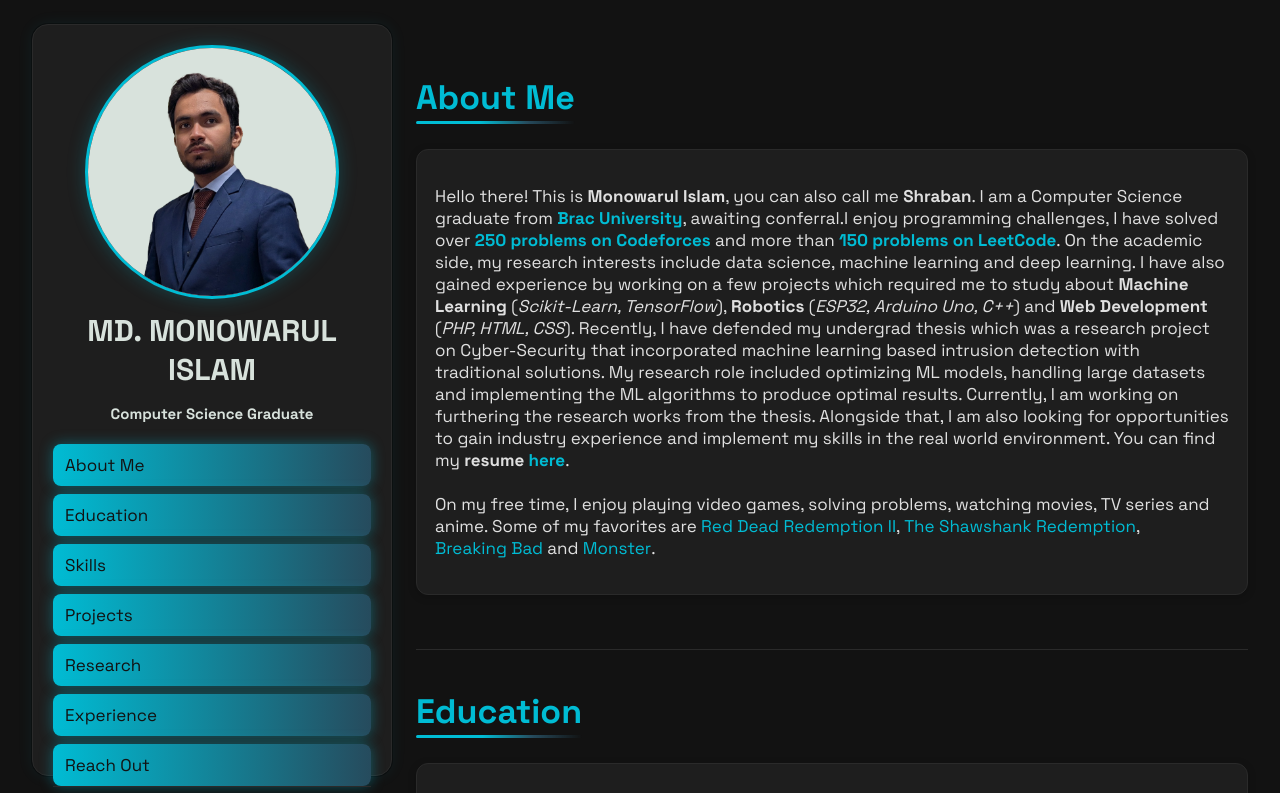
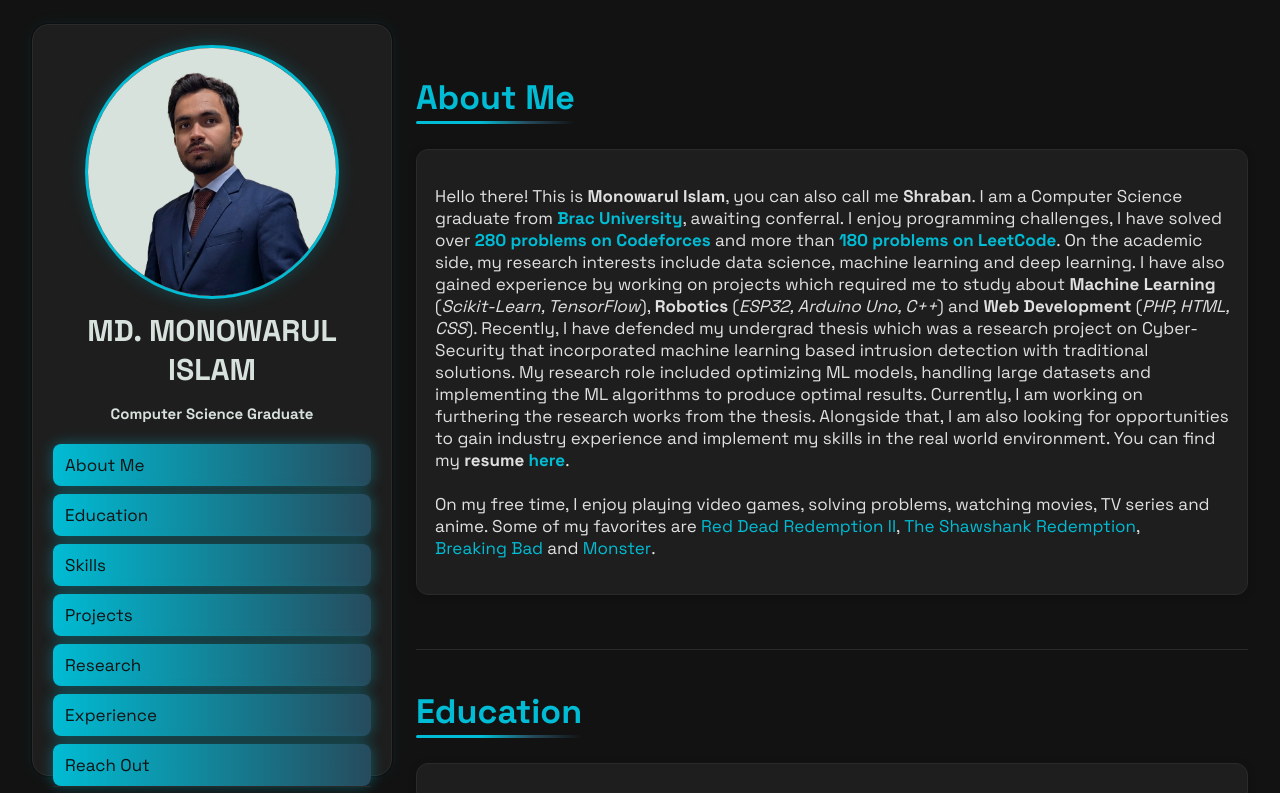
Before and after one commit to mi-shraban/portfolio-nextjs, a Next.js app: page / in a window 1280 px wide. Shown: the top 793 px of the page. Built offline with nearby package versions, Linux system fonts and the light colour scheme; grey boxes are pictures that could not be loaded.

Commit message:
some small refinements

```diff
--- a/app/globals.css
+++ b/app/globals.css
@@ -352,13 +352,9 @@
 }
 
 /* CF page */
-.cfsolves-page {
+.cfSolves-page {
 	grid-column: 1 / -1;
 	max-width: 1400px;
-	margin: 0 auto;
-}
-
-.cfWrap {
 	margin: 0 auto;
 	padding: 24px;
 }
--- a/components/sections/AboutMe.tsx
+++ b/components/sections/AboutMe.tsx
@@ -5,17 +5,14 @@
         <section id="aboutme" className="section">
             <h2>About Me</h2>
                 <div className="card">
-                    <p>Hello there! This is <strong>Monowarul Islam</strong>, you can also call me <strong>Shraban</strong>.
-                        I am a Computer Science graduate
-                        from <a href="https://bracu.ac.bd" className="ab_link" target="_blank">Brac University</a>,
-                        awaiting
-                        conferral.I enjoy programming challenges, I have solved over <a className="ab_link"
-                                                                                        href="/cfsolves">250 problems on
-                            Codeforces</a>
-                        <span> </span>and more than <a href="https://leetcode.com/u/xordan77/" className="ab_link"
-                                                       target="_blank">150 problems on LeetCode</a>.
+                    <p className="justified-paragraph">
+                        Hello there! This is <strong>Monowarul Islam</strong>, you can also call me <strong>Shraban</strong>.
+                        I am a Computer Science graduate from <a href="https://bracu.ac.bd" className="ab_link" target="_blank">
+                            Brac University</a>, awaiting conferral. I enjoy programming challenges,
+                        I have solved over <a className="ab_link" href="/cfsolves">280 problems on Codeforces</a><span> </span>
+                        and more than <a href="https://leetcode.com/u/xordan77/" className="ab_link" target="_blank">180 problems on LeetCode</a>.
                         On the academic side, my research interests include data science, machine learning and deep
-                        learning. I have also gained experience by working on a few projects which required me to study
+                        learning. I have also gained experience by working on projects which required me to study
                         about <strong>Machine Learning</strong> (<i>Scikit-Learn, TensorFlow</i>), <strong>Robotics</strong> (<i>ESP32, Arduino Uno, C++</i>) and
                         <strong> Web Development</strong> (<i>PHP, HTML, CSS</i>). Recently, I have defended my undergrad thesis
                         which was a research project on Cyber-Security that incorporated machine learning based
```
Also changed, not shown: app/cfsolves/page.tsx (+4 -4 lines).
